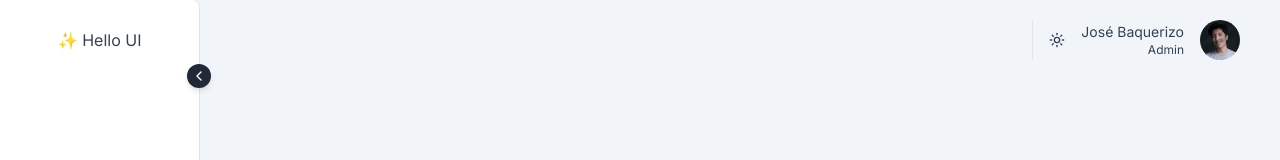
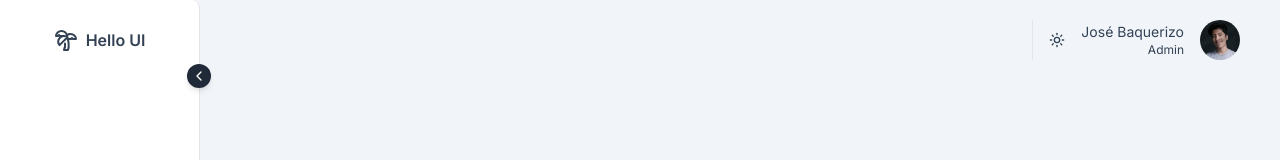
Before and after one commit to he-llo-devs/hello-UI, a Next.js app: page / in a window 1280 px wide. Shown: the top 160 px of the page. Built offline with nearby package versions, Linux system fonts and the light colour scheme.

Commit message:
update: sidebar css

```diff
--- a/common/components/ui/layouts/Sidebar.css
+++ b/common/components/ui/layouts/Sidebar.css
@@ -4,4 +4,19 @@
         @apply h-screen md:flex md:flex-col md:justify-between space-y-2;
         @apply transition-all duration-300 bg-white dark:bg-gray-800 rounded-r-lg border-r border-zinc-200 dark:border-zinc-800;
     }
+
+    .c-sidebar-header {
+        @apply min-h-[80px] mx-5 flex justify-between md:justify-center items-center;
+    }
+
+    .c-sidebar-toggle-button {
+        @apply absolute -right-3 top-14;
+        @apply w-6 h-6 hidden md:flex items-center justify-center;
+        @apply focus:outline-none bg-gray-800 dark:bg-gray-700 rounded-full shadow-md;
+    }
+
+    .c-sidebar-toggle-icon {
+        @apply transition-all duration-300 transform text-white;
+    }
+
 }
--- a/common/components/ui/layouts/Sidebar.tsx
+++ b/common/components/ui/layouts/Sidebar.tsx
@@ -1,4 +1,4 @@
-import { ChevronDownIcon, MenuIcon, XIcon } from "lucide-react";
+import { ChevronDownIcon, MenuIcon, PalmtreeIcon, XIcon } from "lucide-react";
 import { FC, MouseEvent, useState } from "react";
 
 interface Props {
@@ -37,9 +37,12 @@ const Sidebar: FC<Props> = ({isMenuCollapsed, handleCollapse}) => {
 
 	return (
 		<div className={`c-sidebar ${isMenuCollapsed ? "" : "-translate-x-full"} ${isExpanded ? 'w-10/12 md:w-60' : 'w-20'}`}>
-			<div className="min-h-[80px] mx-5 flex justify-between md:justify-center items-center">
-				<h4 className="whitespace-nowrap">✨ {isExpanded ? "Hello UI": ""}</h4>
-				<button onClick={ () => handleCollapse() } className="md:hidden z-50">
+			<div className="c-sidebar-header">
+				<h4 className={`whitespace-nowrap flex ${isExpanded ? "space-x-2" : ""}`}>
+					<PalmtreeIcon/>
+					<span className="font-semibold">{isExpanded ? "Hello UI": ""}</span>
+				</h4>
+				<button onClick={ () => handleCollapse() } className="md:hidden">
 					{ isMenuCollapsed
 						? <XIcon/>
 						: <MenuIcon/>
@@ -48,8 +51,8 @@ const Sidebar: FC<Props> = ({isMenuCollapsed, handleCollapse}) => {
 			</div>
 
 			{/*Sidebar toggle*/}
-			<button className="hidden md:flex w-6 h-6 items-center justify-center absolute focus:outline-none -right-3 top-14 bg-gray-800 dark:bg-gray-700 rounded-full shadow-md" onClick={handleisExpanded}>
-				<ChevronDownIcon size={16} className={`transition-all duration-300 transform text-white ${isExpanded ? 'rotate-90' : '-rotate-90'}`}/>
+			<button className="c-sidebar-toggle-button" onClick={handleisExpanded}>
+				<ChevronDownIcon size={16} className={`c-sidebar-toggle-icon ${isExpanded ? 'rotate-90' : '-rotate-90'}`}/>
 			</button>
 		</div>
 	);
```
